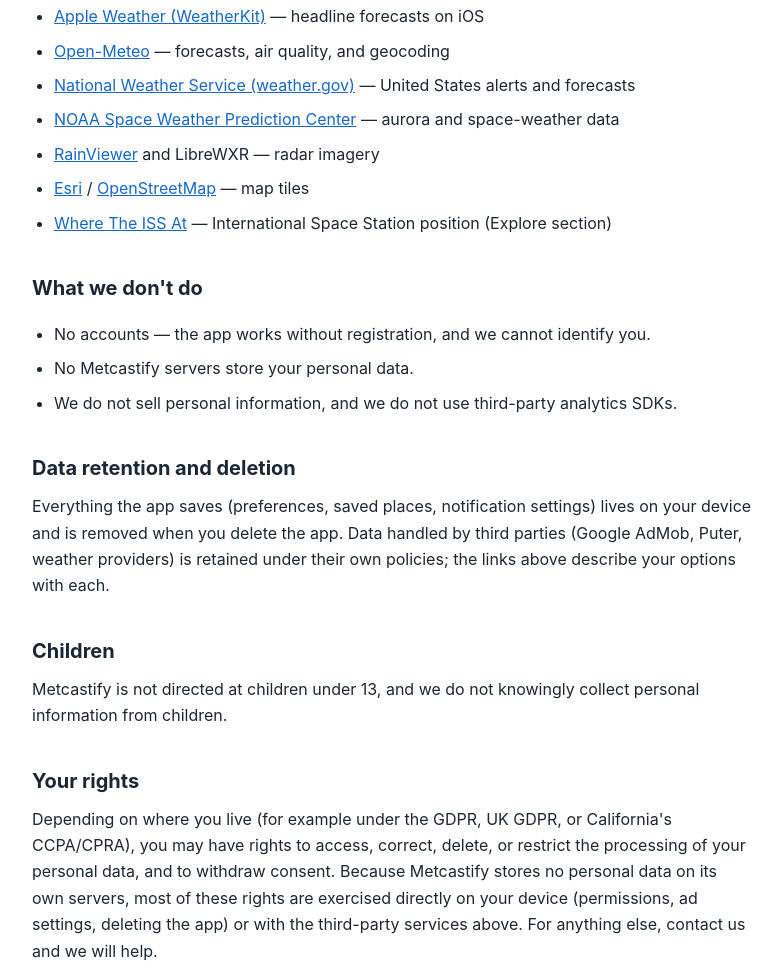
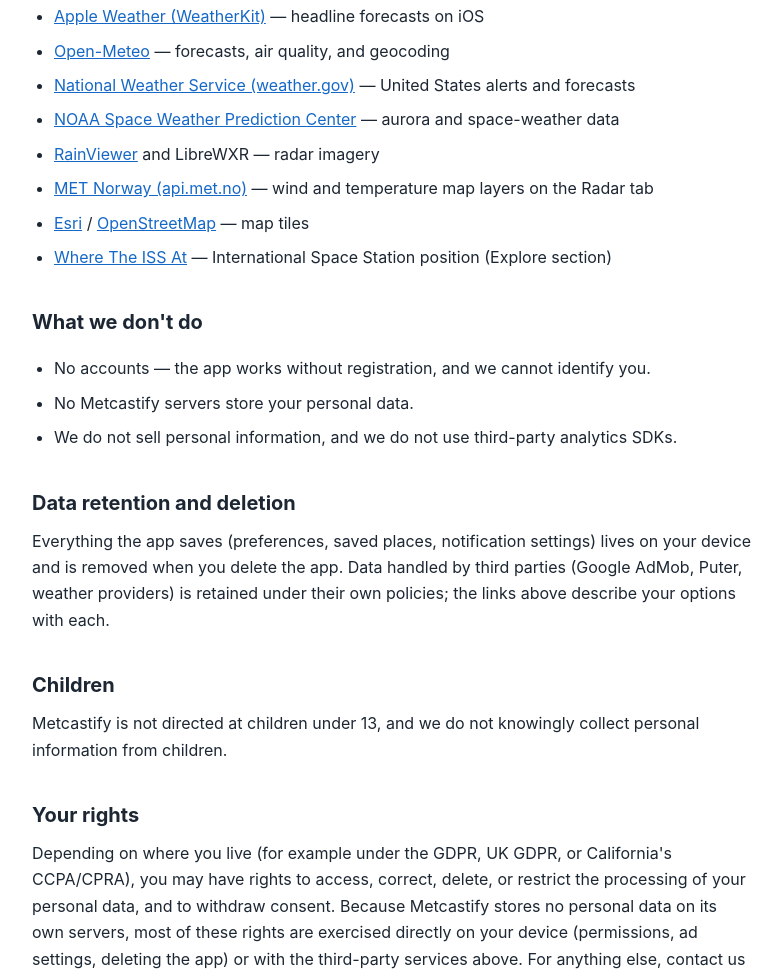
Before and after one commit to JMorenoAI/metcastify-site, a plain HTML site: page privacy.html in a window 1280 px wide. Shown: the part 1838-2813 px from the top of the page, without its empty margins (248-1030 px from the left). Drawn offline with Linux system fonts and the light colour scheme.

Commit message:
Privacy page: list MET Norway for the wind and temperature map layers
Co-Authored-By: Claude Fable 5.2 <noreply@anthropic.com>

```diff
--- a/privacy.html
+++ b/privacy.html
@@ -113,6 +113,7 @@ policy:</p>
   <li><a href="https://www.weather.gov/privacy">National Weather Service (weather.gov)</a> — United States alerts and forecasts</li>
   <li><a href="https://www.noaa.gov/protecting-your-privacy">NOAA Space Weather Prediction Center</a> — aurora and space-weather data</li>
   <li><a href="https://www.rainviewer.com/privacy.html">RainViewer</a> and LibreWXR — radar imagery</li>
+  <li><a href="https://www.met.no/en/About-us/privacy">MET Norway (api.met.no)</a> — wind and temperature map layers on the Radar tab</li>
   <li><a href="https://www.esri.com/en-us/privacy/overview">Esri</a> / <a href="https://osmfoundation.org/wiki/Privacy_Policy">OpenStreetMap</a> — map tiles</li>
   <li><a href="https://wheretheiss.at">Where The ISS At</a> — International Space Station position (Explore section)</li>
 </ul>
```
